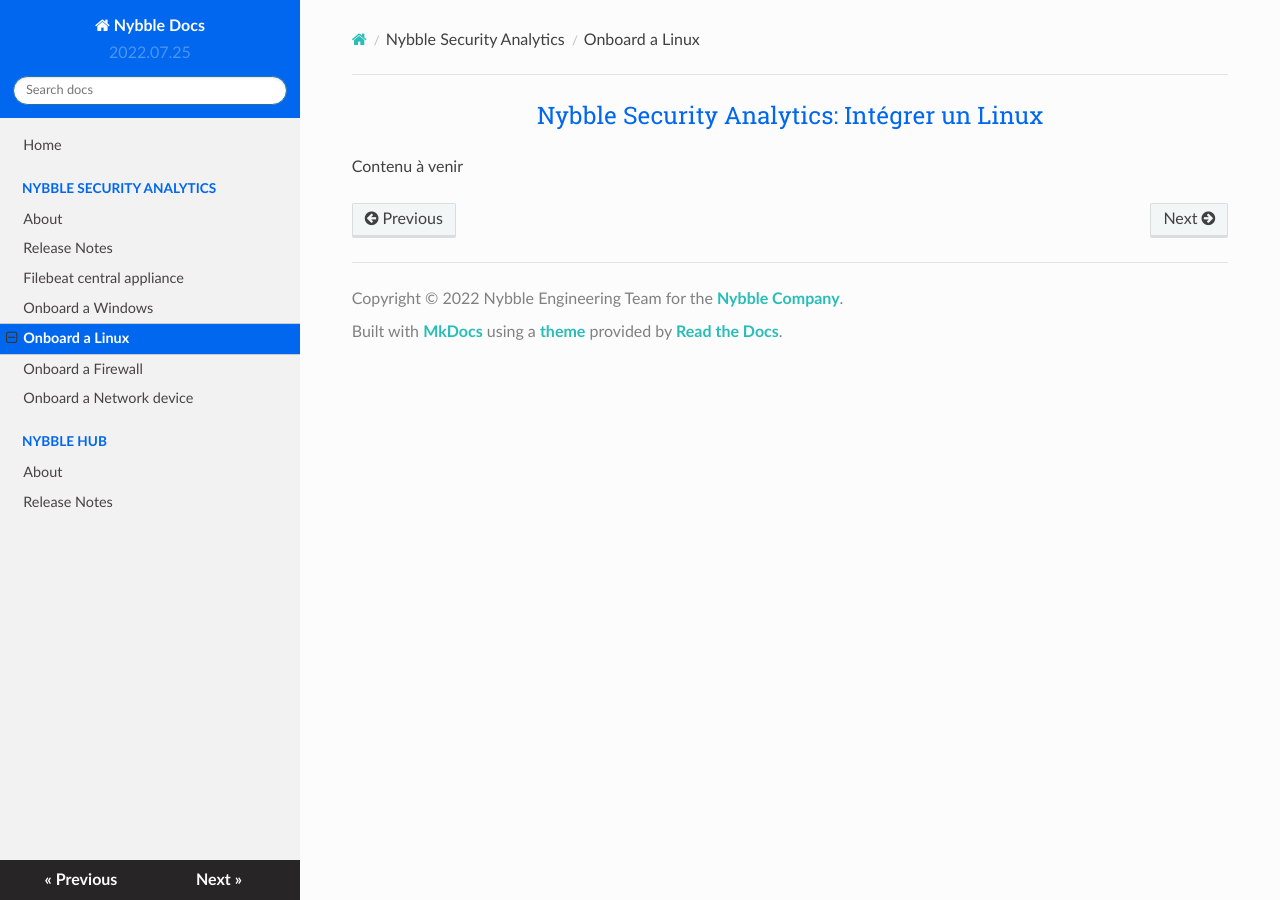
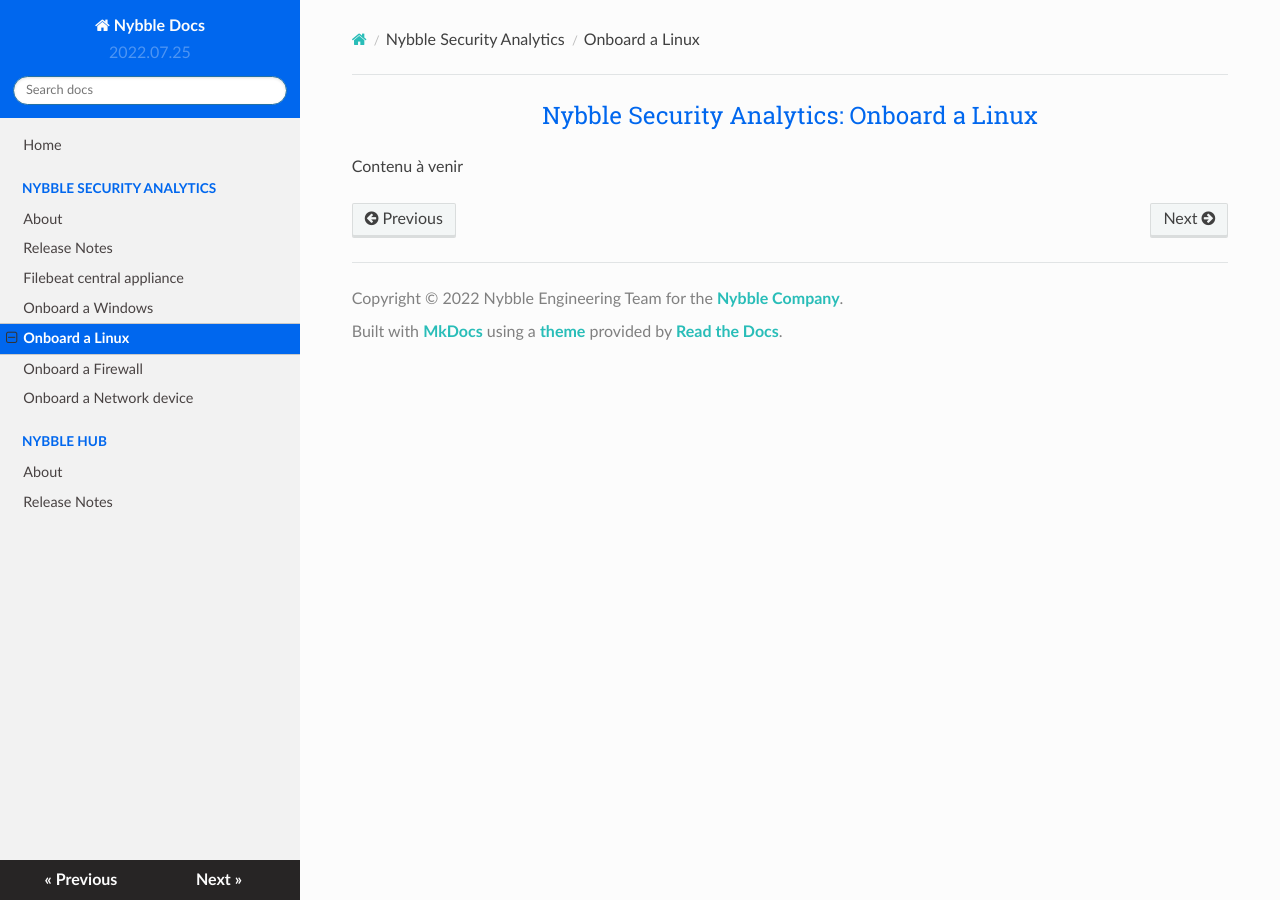
Before and after one commit to nybble-security/nybble-security.github.io, an MkDocs documentation site: the page built from docs/nsa/linux-onboarding.md, in a window 1280 px wide. Built offline with MkDocs 1.6.1, drawn with Linux system fonts in a browser that asks for light colours; nearby versions of some CDN libraries.

```diff
--- a/docs/nsa/linux-onboarding.md
+++ b/docs/nsa/linux-onboarding.md
@@ -1,2 +1,2 @@
-# Nybble Security Analytics: Intégrer un Linux
+# Nybble Security Analytics: Onboard a Linux
 Contenu à venir
```
